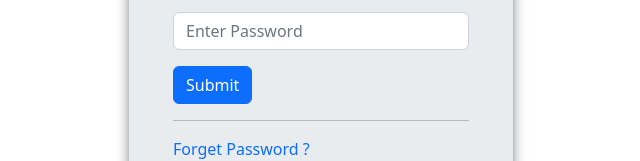
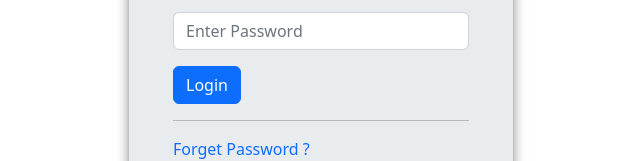
Before and after one commit to Sulav21/CRM-ticketing-System, a React (Create React App) app in the folder crm-client/: page / in a window 1280 px wide. Shown: the part 397-558 px from the top of the page, without its empty margins (319-959 px from the left). Built offline with nearby package versions, Linux system fonts and the light colour scheme.

Commit message:
login redux created

```diff
--- a/crm-client/src/components/LoginComp.js
+++ b/crm-client/src/components/LoginComp.js
@@ -1,13 +1,19 @@
 import React,{useState} from "react";
-import { Container, Row, Col, Form,Button } from "react-bootstrap";
+import {useDispatch,useSelector} from 'react-redux'
+import { Container, Row, Col, Form,Button,Spinner,Alert } from "react-bootstrap";
+import {loginPending,loginSuccess,loginFailed} from '../pages/login/LoginSlice.js'
+import { loginUser } from "../helpers/AxiosHelpers.js";
+import {useNavigate} from 'react-router-dom'
 
 const initialData = {
     email:"",
     password:""
 }
 export const LoginComp = ({handleOnClick}) => {
+  const navigate = useNavigate()
+  const dispatch = useDispatch()
     const [formDt, setFormDt] = useState(initialData)
-
+const {isLoading,isAuth,error} = useSelector(state=>state.login)
     const handleOnChange=(e)=>{
         const {name,value} = e.target
         setFormDt({
@@ -15,10 +21,27 @@ export const LoginComp = ({handleOnClick}) => {
             [name]:value
         })
     }
-    const handleOnSubmit=e=>{
+    const handleOnSubmit=async(e)=>{
         e.preventDefault()
-    //   Call axios
-        console.log(formDt)
+        dispatch(loginPending())
+        try {
+        const result = await (loginUser(formDt))
+       console.log(result)
+        if(result.status='error'){
+          dispatch(loginFailed(result.message))
+        }
+
+      if(result.status='success'){
+        sessionStorage.setItem('accessJWT',result.jwts.accessJWT)
+        localStorage.setItem('refreshJWT',result.jwts.refreshJWT)
+        dispatch(loginSuccess())
+        navigate('/dashboard')
+
+      }
+
+      } catch (error) {
+          dispatch(loginFailed(error.message))
+        }
 
     }
   return (
@@ -27,6 +50,7 @@ export const LoginComp = ({handleOnClick}) => {
         <Col>
           <h1>Client Login</h1>
           <hr />
+          {error && <Alert variant="danger">{error}</Alert>}
           <Form onSubmit={handleOnSubmit}>
             <Form.Group className="mb-3" controlId="formBasicEmail">
               <Form.Label>Email address</Form.Label>
@@ -39,8 +63,9 @@ export const LoginComp = ({handleOnClick}) => {
             </Form.Group>
 
             <Button variant="primary" type="submit">
-              Submit
+              Login
             </Button>
+            {isLoading && <Spinner variant='primary' animation="border" />}
           </Form>
           <hr/>
         </Col>
--- a/crm-client/src/helpers/AxiosHelpers.js
+++ b/crm-client/src/helpers/AxiosHelpers.js
@@ -29,3 +29,11 @@ export const fetchTickets = () => {
     },
   });
 };
+
+export const loginUser=(dataObj)=>{
+  return apiProcessor({
+    method:'post',
+    url:UserURl+'/login',
+   dataObj
+  })
+}
--- /dev/null
+++ b/crm-client/src/pages/login/LoginSlice.js
@@ -0,0 +1,31 @@
+import { createSlice } from "@reduxjs/toolkit";
+
+const initialState={
+    isLoading:false,
+    isAuth:false,
+    error:''
+}
+
+const LoginSlice = createSlice({
+    name:"users",
+    initialState,
+    reducers:{
+        loginPending:(state)=>{
+            state.isLoading=true
+        },
+        loginSuccess:(state)=>{
+            state.isLoading=false
+            state.isAuth=true
+            state.error=''
+        },
+        loginFailed:(state,{payload})=>{
+            state.isLoading=false;
+            state.error=payload
+        }
+
+    }
+})
+
+const {reducer,actions} = LoginSlice
+export const {loginPending,loginSuccess,loginFailed} = actions
+export default reducer
--- a/crm-client/src/store.js
+++ b/crm-client/src/store.js
@@ -1,8 +1,10 @@
 import { configureStore } from "@reduxjs/toolkit";
 import ticketReducer from './pages/ticket-listing/TicketsSlice.js'
+import loginReducer from './pages/login/LoginSlice.js'
 const store = configureStore({
   reducer: {
-    tickets:ticketReducer
+    tickets:ticketReducer,
+    login:loginReducer
   },
 });
 
```
Also changed, not shown: 1 other file (tests, documents, lock files or other folders).
